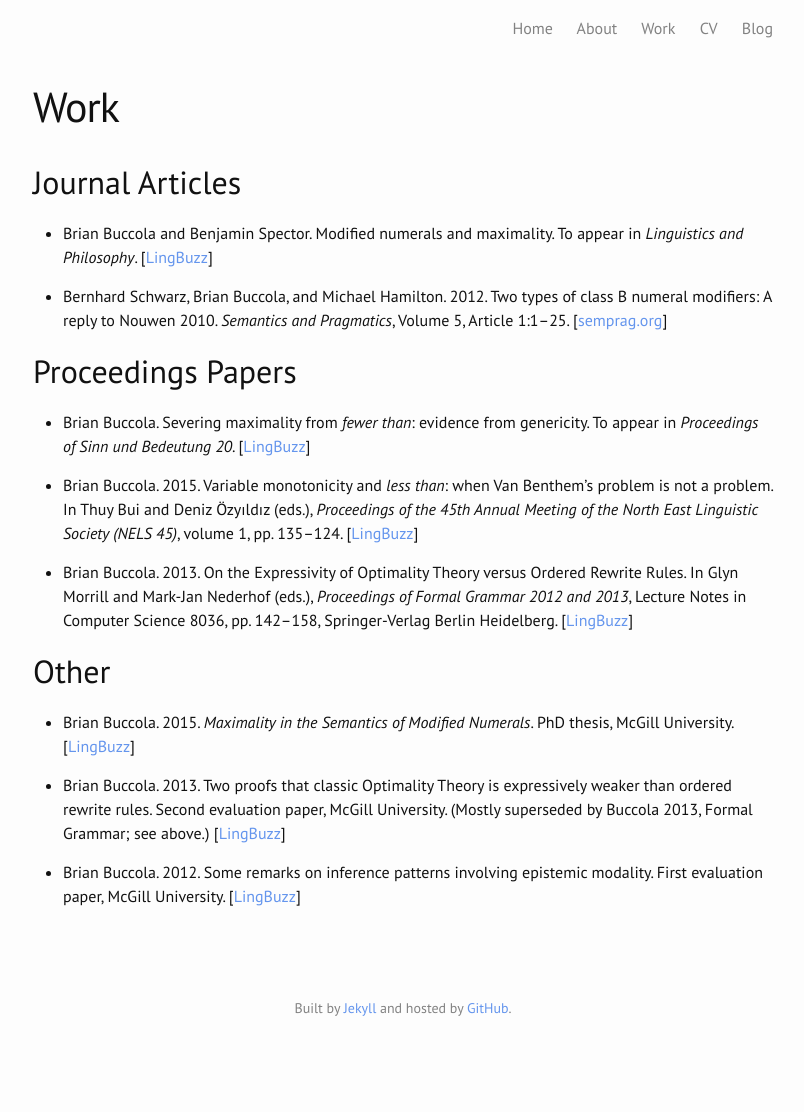
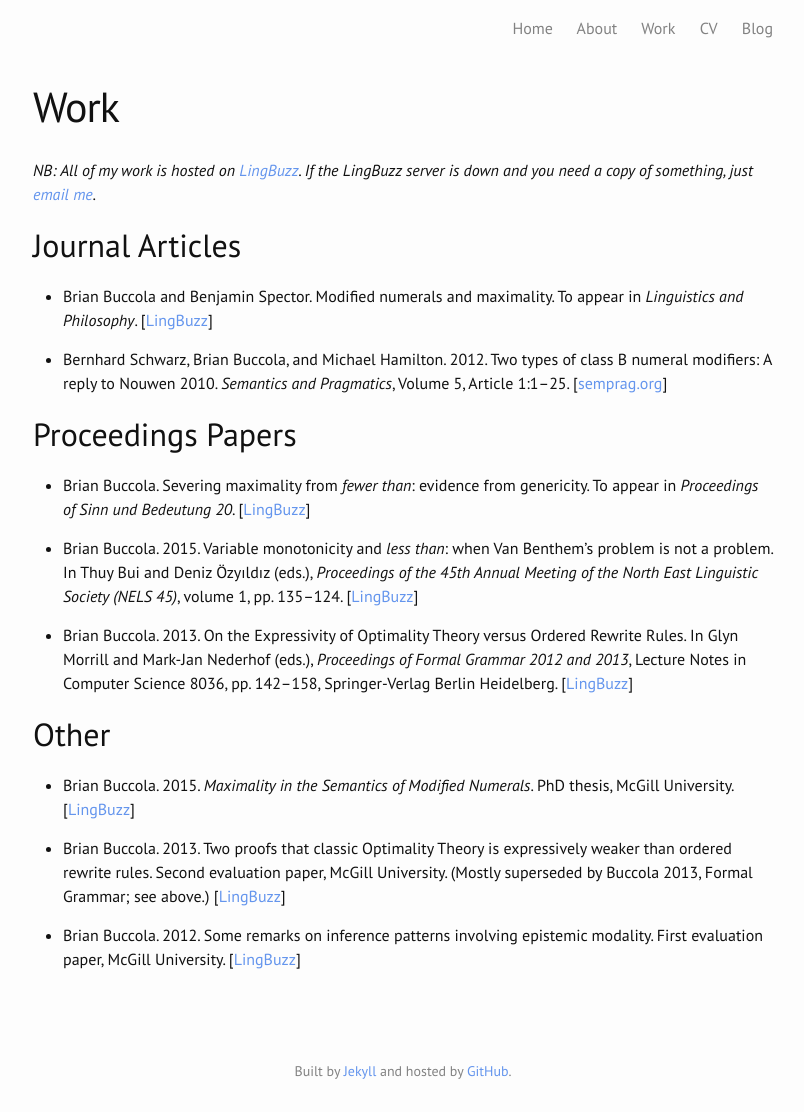
Before and after one commit to brianbuccola/brianbuccola.github.io, a Jekyll site: the page built from work.md, in a window 1280 px wide. Shown: the whole page, without its empty margins (237-1041 px from the left). Built offline with Jekyll 4.4.1, drawn with Linux system fonts in a browser that asks for light colours; some web fonts are replaced; before the commit the page ends 1049 px from its top, so only the background shows below that.

Commit message:
add note to email me in case lingbuzz server is down

```diff
--- a/work.md
+++ b/work.md
@@ -4,6 +4,14 @@ title: Work
 permalink: /work/
 redirect_from: /research.html
 ---
+
+*NB: All of my work is hosted on [LingBuzz](http://ling.auf.net/lingbuzz). If
+the LingBuzz server is down and you need a copy of something, just* <script type="text/javascript">
+<!--
+h='&#x67;&#x6d;&#x61;&#x69;&#108;&#46;&#x63;&#x6f;&#x6d;';a='&#64;';n='&#98;&#114;&#x69;&#x61;&#110;&#46;&#98;&#x75;&#x63;&#x63;&#x6f;&#108;&#x61;';e=n+a+h;
+document.write('<a h'+'ref'+'="ma'+'ilto'+':'+e+'" clas'+'s="em' + 'ail">'+'<em>email me</em>'+'<\/'+'a'+'>');
+// -->
+</script><noscript>&#x65;&#x6d;&#x61;&#x69;&#108;&#32;&#40;&#98;&#114;&#x69;&#x61;&#110;&#46;&#98;&#x75;&#x63;&#x63;&#x6f;&#108;&#x61;&#32;&#x61;&#116;&#32;&#x67;&#x6d;&#x61;&#x69;&#108;&#32;&#100;&#x6f;&#116;&#32;&#x63;&#x6f;&#x6d;&#x29;</noscript>*.*
 
 ## Journal Articles
 
```
